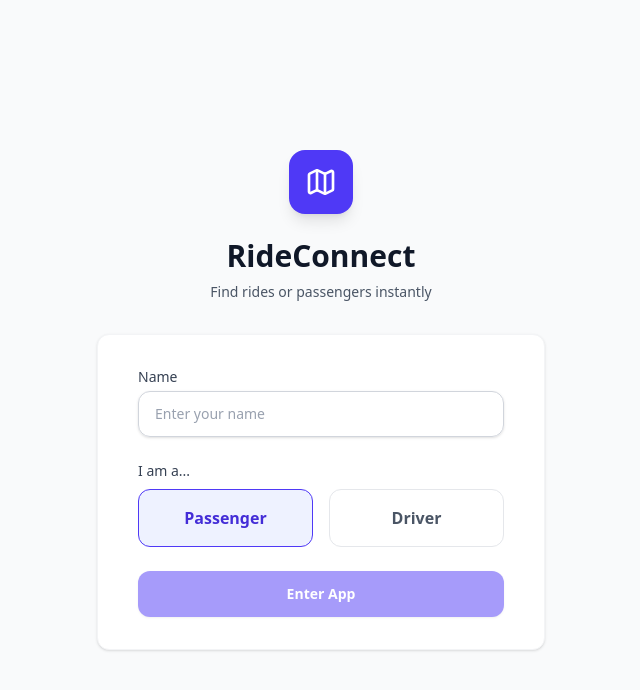
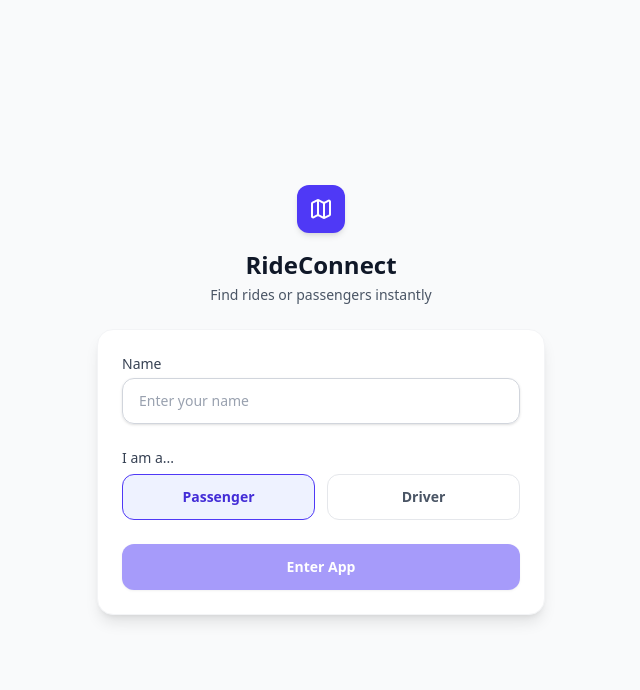
Before and after one commit to jmgreat-bit/rideconnect, a React (Vite) app: page / in a window 1280 px wide. Shown: the top 690 px of the page, without its empty margins (319-959 px from the left). Built offline with nearby package versions, Linux system fonts and the light colour scheme; no server answers.

Commit message:
fix: heartbeat system for ghost users and map centering on Kigali

```diff
--- a/src/App.tsx
+++ b/src/App.tsx
@@ -20,6 +20,18 @@ export default function App() {
   const [activeTab, setActiveTab] = useState<"map" | "list" | "messages" | "settings">("map");
   const [connecting, setConnecting] = useState(false);
   const [connectError, setConnectError] = useState<string | null>(null);
+  const [locationPermission, setLocationPermission] = useState<"prompt" | "granted" | "denied">("prompt");
+
+  useEffect(() => {
+    if (navigator.permissions && navigator.permissions.query) {
+      navigator.permissions.query({ name: "geolocation" }).then((result) => {
+        setLocationPermission(result.state as any);
+        result.onchange = () => {
+          setLocationPermission(result.state as any);
+        };
+      });
+    }
+  }, []);
 
   // Global geolocation watcher
   useEffect(() => {
@@ -27,7 +39,7 @@ export default function App() {
 
     if (!navigator.geolocation) {
       console.error("Geolocation is not supported by your browser");
-      const defaultLoc: [number, number] = [37.7749, -122.4194];
+      const defaultLoc: [number, number] = [-1.9441, 30.0619]; // Kigali
       updateLocation({ lat: defaultLoc[0], lng: defaultLoc[1] });
       return;
     }
@@ -38,7 +50,7 @@ export default function App() {
       },
       (err) => {
         console.error("Error getting location:", err);
-        const defaultLoc: [number, number] = [37.7749, -122.4194];
+        const defaultLoc: [number, number] = [-1.9441, 30.0619]; // Kigali
         updateLocation({ lat: defaultLoc[0], lng: defaultLoc[1] });
       },
       { enableHighAccuracy: true, maximumAge: 10000, timeout: 5000 }
@@ -61,27 +73,32 @@ export default function App() {
 
   if (!currentUser) {
     return (
-      <div className="min-h-screen bg-gray-50 flex flex-col justify-center py-12 sm:px-6 lg:px-8">
+      <div className="min-h-screen bg-gray-50 flex flex-col justify-center py-6 px-4">
         <div className="sm:mx-auto sm:w-full sm:max-w-md">
           <div className="flex justify-center">
-            <div className="h-16 w-16 bg-indigo-600 rounded-2xl flex items-center justify-center shadow-lg">
-              <Map className="text-white h-8 w-8" />
+            <div className="h-12 w-12 bg-indigo-600 rounded-xl flex items-center justify-center shadow-md">
+              <Map className="text-white h-6 w-6" />
             </div>
           </div>
-          <h2 className="mt-6 text-center text-3xl font-extrabold text-gray-900">
+          <h2 className="mt-4 text-center text-2xl font-extrabold text-gray-900">
             RideConnect
           </h2>
-          <p className="mt-2 text-center text-sm text-gray-600">
+          <p className="mt-1 text-center text-sm text-gray-600">
             Find rides or passengers instantly
           </p>
         </div>
 
-        <div className="mt-8 sm:mx-auto sm:w-full sm:max-w-md">
-          <div className="bg-white py-8 px-4 shadow sm:rounded-xl sm:px-10 border border-gray-100">
+        <div className="mt-6 sm:mx-auto sm:w-full sm:max-w-md">
+          <div className="bg-white py-6 px-6 shadow-lg rounded-2xl border border-gray-100">
             <form className="space-y-6" onSubmit={handleConnect}>
               {connectError && (
                 <div className="p-3 bg-red-50 border border-red-200 rounded-xl text-sm text-red-700">
                   {connectError}
+                </div>
+              )}
+              {locationPermission === "denied" && (
+                <div className="p-3 bg-amber-50 border border-amber-200 rounded-xl text-sm text-amber-700">
+                  ⚠️ <strong>Location access denied.</strong> We need your GPS to show you on the map. Please enable location in your browser settings.
                 </div>
               )}
               <div>
@@ -103,9 +120,9 @@ export default function App() {
               </div>
 
               <div>
-                <label className="block text-sm font-medium text-gray-700 mb-2">I am a...</label>
-                <div className="grid grid-cols-2 gap-4">
-                  <label className={`cursor-pointer border rounded-xl p-4 flex flex-col items-center justify-center transition-all ${role === 'passenger' ? 'border-indigo-600 bg-indigo-50 text-indigo-700' : 'border-gray-200 hover:bg-gray-50 text-gray-600'}`}>
+                <label className="block text-sm font-medium text-gray-700 mb-1.5">I am a...</label>
+                <div className="grid grid-cols-2 gap-3">
+                  <label className={`cursor-pointer border rounded-xl p-3 flex flex-col items-center justify-center transition-all ${role === 'passenger' ? 'border-indigo-600 bg-indigo-50 text-indigo-700' : 'border-gray-200 hover:bg-gray-50 text-gray-600'}`}>
                     <input
                       type="radio"
                       className="sr-only"
@@ -114,9 +131,9 @@ export default function App() {
                       checked={role === "passenger"}
                       onChange={() => setRole("passenger")}
                     />
-                    <span className="font-semibold">Passenger</span>
+                    <span className="font-semibold text-sm">Passenger</span>
                   </label>
-                  <label className={`cursor-pointer border rounded-xl p-4 flex flex-col items-center justify-center transition-all ${role === 'driver' ? 'border-indigo-600 bg-indigo-50 text-indigo-700' : 'border-gray-200 hover:bg-gray-50 text-gray-600'}`}>
+                  <label className={`cursor-pointer border rounded-xl p-3 flex flex-col items-center justify-center transition-all ${role === 'driver' ? 'border-indigo-600 bg-indigo-50 text-indigo-700' : 'border-gray-200 hover:bg-gray-50 text-gray-600'}`}>
                     <input
                       type="radio"
                       className="sr-only"
@@ -125,7 +142,7 @@ export default function App() {
                       checked={role === "driver"}
                       onChange={() => setRole("driver")}
                     />
-                    <span className="font-semibold">Driver</span>
+                    <span className="font-semibold text-sm">Driver</span>
                   </label>
                 </div>
               </div>
--- a/src/components/MapView.tsx
+++ b/src/components/MapView.tsx
@@ -190,6 +190,9 @@ export default function MapView({ onSelectUser }: { onSelectUser: (user: User) =
     if (!u.isOnline) return false;
     if (!u.location) return false;
     if (u.role === currentUser.role) return false;
+
+    const isStale = u.last_seen ? new Date(u.last_seen).getTime() < Date.now() - 2 * 60 * 1000 : false;
+    if (isStale && !u.id.startsWith("demo-driver-")) return false;
 
     const distance = getDistance(
       position[0],
--- a/src/components/UserList.tsx
+++ b/src/components/UserList.tsx
@@ -26,6 +26,9 @@ export default function UserList({ onSelectUser }: { onSelectUser: (user: User)
     if (!u.isOnline) return false;
     if (!u.location) return false;
     if (u.role === currentUser.role) return false;
+
+    const isStale = u.last_seen ? new Date(u.last_seen).getTime() < Date.now() - 2 * 60 * 1000 : false;
+    if (isStale && !u.id.startsWith("demo-driver-")) return false;
 
     const distance = getDistance(
       currentUser.location!.lat,
--- a/src/store.ts
+++ b/src/store.ts
@@ -20,6 +20,7 @@ export interface User {
   location: Location | null;
   isOnline: boolean;
   isPremium: boolean;
+  last_seen?: string;
 }
 
 export interface Message {
@@ -48,6 +49,7 @@ function mapUser(row: any): User {
     location: row.lat != null && row.lng != null ? { lat: row.lat, lng: row.lng } : null,
     isOnline: row.is_online,
     isPremium: row.is_premium,
+    last_seen: row.last_seen,
   };
 }
 
@@ -85,6 +87,8 @@ interface AppState {
 }
 
 let demoInterval: any = null;
+let heartbeatInterval: any = null;
+const KIGALI_CENTER = { lat: -1.9441, lng: 30.0619 };
 
 export const useStore = create<AppState>((set, get) => ({
   currentUser: null,
@@ -100,10 +104,18 @@ export const useStore = create<AppState>((set, get) => ({
       return "Supabase is not configured. Please set VITE_SUPABASE_URL and VITE_SUPABASE_ANON_KEY.";
     }
 
-    // 1. Insert user into Supabase
+    // 1. Insert user into Supabase (Default to Kigali)
     const { data: userData, error } = await supabase
       .from("users")
-      .insert({ name, role, is_online: false, is_premium: false })
+      .insert({
+        name,
+        role,
+        is_online: false,
+        is_premium: false,
+        lat: KIGALI_CENTER.lat,
+        lng: KIGALI_CENTER.lng,
+        last_seen: new Date().toISOString()
+      })
       .select()
       .single();
 
@@ -115,10 +127,12 @@ export const useStore = create<AppState>((set, get) => ({
     const currentUser = mapUser(userData);
     set({ currentUser });
 
-    // 2. Fetch all existing users
+    // 2. Fetch all existing users (only active in last 5 min)
+    const fiveMinAgo = new Date(Date.now() - 5 * 60 * 1000).toISOString();
     const { data: allUsers } = await supabase
       .from("users")
-      .select("*");
+      .select("*")
+      .gt("last_seen", fiveMinAgo);
 
     if (allUsers) {
       set({ users: allUsers.map(mapUser) });
@@ -187,9 +201,24 @@ export const useStore = create<AppState>((set, get) => ({
 
     set({ channel });
 
-    // 5. Cleanup on page unload — mark user offline and delete
+    // 5. Start Heartbeat (every 30s)
+    heartbeatInterval = setInterval(() => {
+      const { currentUser } = get();
+      if (currentUser) {
+        supabase
+          .from("users")
+          .update({ last_seen: new Date().toISOString() })
+          .eq("id", currentUser.id)
+          .then();
+      }
+    }, 30000);
+
+    // 6. Cleanup on page unload — mark user offline and delete
     window.addEventListener("beforeunload", () => {
-      supabase.from("users").delete().eq("id", currentUser.id).then();
+      const { currentUser } = get();
+      if (currentUser) {
+        supabase.from("users").delete().eq("id", currentUser.id).then();
+      }
     });
 
     return null; // success
@@ -376,6 +405,10 @@ export const useStore = create<AppState>((set, get) => ({
     if (currentUser) {
       supabase.from("users").delete().eq("id", currentUser.id).then();
     }
+    if (heartbeatInterval) {
+      clearInterval(heartbeatInterval);
+      heartbeatInterval = null;
+    }
     set({ currentUser: null, users: [], messages: [], channel: null });
   },
 }));
```
